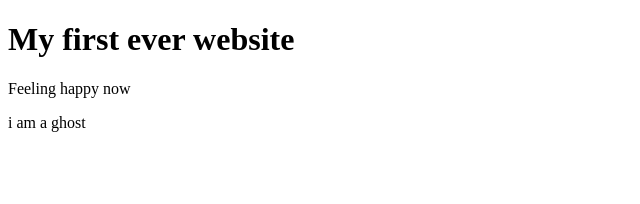
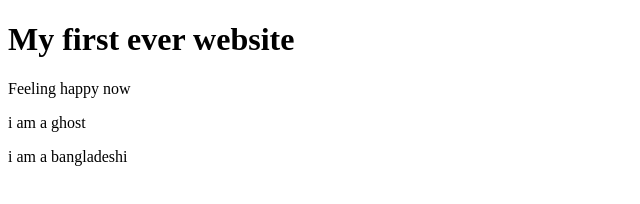
Before and after one commit to asifolindo/my-first-website, a plain HTML site: page index.html in a window 1280 px wide. Shown: the whole page, without its empty margins (0-640 px from the left). Drawn offline with Linux system fonts and the light colour scheme.

Commit message:
Trying to add

```diff
--- a/index.html
+++ b/index.html
@@ -9,5 +9,6 @@
         <h1>My first ever website</h1>
         <p>Feeling happy now</p>
         <p>i am a ghost</p>
+        <p>i am a bangladeshi</p>
     </body>
     </html>
```
